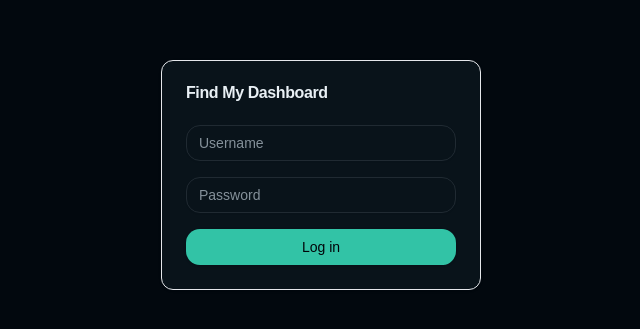
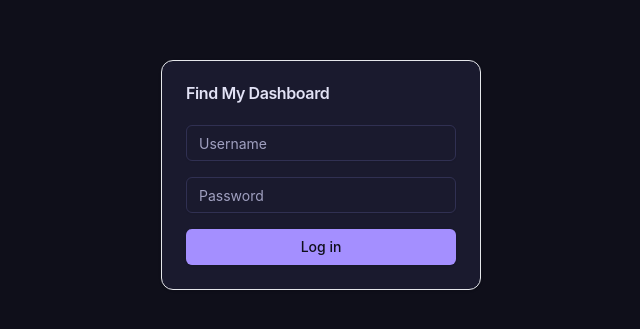
Before and after one commit to EduardoAlcaria/Kagein, a React (Vite) app in the folder react-frontend/: page /login in a window 1280 px wide. Shown: the part 225-554 px from the top of the page, without its empty margins (319-959 px from the left). Built offline with nearby package versions, Linux system fonts and the light colour scheme.

Commit message:
Apply cosmic-night theme (tweakcn palette)

```diff
--- a/react-frontend/src/index.css
+++ b/react-frontend/src/index.css
@@ -3,67 +3,67 @@
 @tailwind utilities;
 
 :root {
-  --background: oklch(0.9813 0.0100 238.5069);
-  --foreground: oklch(0.1807 0.0207 239.8394);
+  --background: oklch(0.9730 0.0133 286.1503);
+  --foreground: oklch(0.3015 0.0572 282.4176);
   --card: oklch(1.0000 0 0);
-  --card-foreground: oklch(0.1807 0.0207 239.8394);
+  --card-foreground: oklch(0.3015 0.0572 282.4176);
   --popover: oklch(1.0000 0 0);
-  --popover-foreground: oklch(0.1807 0.0207 239.8394);
-  --primary: oklch(0.6236 0.1833 147.4139);
-  --primary-foreground: oklch(0.9813 0.0100 238.5069);
-  --secondary: oklch(0.9396 0.0204 243.4220);
-  --secondary-foreground: oklch(0.2791 0.0203 242.6079);
-  --muted: oklch(0.9396 0.0204 243.4220);
-  --muted-foreground: oklch(0.4501 0.0191 239.4931);
-  --accent: oklch(0.6999 0.1796 150.1066);
-  --accent-foreground: oklch(0.9813 0.0100 238.5069);
-  --destructive: oklch(0.6207 0.2306 24.9164);
-  --destructive-foreground: oklch(0.9813 0.0100 238.5069);
-  --border: oklch(0.8999 0.0196 240.7516);
-  --input: oklch(0.8999 0.0196 240.7516);
-  --ring: oklch(0.6236 0.1833 147.4139);
-  --sidebar: oklch(0.9813 0.0100 238.5069);
-  --sidebar-foreground: oklch(0.1807 0.0207 239.8394);
-  --sidebar-primary: oklch(0.6236 0.1833 147.4139);
-  --sidebar-primary-foreground: oklch(0.9813 0.0100 238.5069);
-  --sidebar-accent: oklch(0.6999 0.1796 150.1066);
-  --sidebar-accent-foreground: oklch(0.9813 0.0100 238.5069);
-  --sidebar-border: oklch(0.8999 0.0196 240.7516);
-  --sidebar-ring: oklch(0.6236 0.1833 147.4139);
-  --font-sans: Afacad, ui-sans-serif, sans-serif, system-ui;
-  --radius: 1rem;
+  --popover-foreground: oklch(0.3015 0.0572 282.4176);
+  --primary: oklch(0.5417 0.1790 288.0332);
+  --primary-foreground: oklch(1.0000 0 0);
+  --secondary: oklch(0.9174 0.0435 292.6901);
+  --secondary-foreground: oklch(0.4143 0.1039 288.1742);
+  --muted: oklch(0.9580 0.0133 286.1454);
+  --muted-foreground: oklch(0.5426 0.0465 284.7435);
+  --accent: oklch(0.9221 0.0373 262.1410);
+  --accent-foreground: oklch(0.3015 0.0572 282.4176);
+  --destructive: oklch(0.6861 0.2061 14.9941);
+  --destructive-foreground: oklch(1.0000 0 0);
+  --border: oklch(0.9115 0.0216 285.9625);
+  --input: oklch(0.9115 0.0216 285.9625);
+  --ring: oklch(0.5417 0.1790 288.0332);
+  --sidebar: oklch(0.9580 0.0133 286.1454);
+  --sidebar-foreground: oklch(0.3015 0.0572 282.4176);
+  --sidebar-primary: oklch(0.5417 0.1790 288.0332);
+  --sidebar-primary-foreground: oklch(1.0000 0 0);
+  --sidebar-accent: oklch(0.9221 0.0373 262.1410);
+  --sidebar-accent-foreground: oklch(0.3015 0.0572 282.4176);
+  --sidebar-border: oklch(0.9115 0.0216 285.9625);
+  --sidebar-ring: oklch(0.5417 0.1790 288.0332);
+  --font-sans: Inter, ui-sans-serif, sans-serif, system-ui;
+  --radius: 0.5rem;
 }
 
 .dark {
-  --background: oklch(0.1289 0.0199 238.9108);
-  --foreground: oklch(0.9513 0.0101 238.5127);
-  --card: oklch(0.1807 0.0207 239.8394);
-  --card-foreground: oklch(0.9513 0.0101 238.5127);
-  --popover: oklch(0.1807 0.0207 239.8394);
-  --popover-foreground: oklch(0.9513 0.0101 238.5127);
-  --primary: oklch(0.7357 0.1262 175.7246);
-  --primary-foreground: oklch(0.1004 0.0209 233.5083);
-  --secondary: oklch(0.2414 0.0196 239.1401);
-  --secondary-foreground: oklch(0.9513 0.0101 238.5127);
-  --muted: oklch(0.2414 0.0196 239.1401);
-  --muted-foreground: oklch(0.6499 0.0194 240.1577);
-  --accent: oklch(0.7357 0.1262 175.7246);
-  --accent-foreground: oklch(0.1004 0.0209 233.5083);
-  --destructive: oklch(0.6207 0.2306 24.9164);
-  --destructive-foreground: oklch(0.9813 0.0100 238.5069);
-  --border: oklch(0.3831 0.0628 176.2161);
-  --input: oklch(0.2791 0.0203 242.6079);
-  --ring: oklch(0.7174 0.1121 197.1767);
-  --sidebar: oklch(0.2050 0 0);
-  --sidebar-foreground: oklch(0.9850 0 0);
-  --sidebar-primary: oklch(0.4880 0.2430 264.3760);
-  --sidebar-primary-foreground: oklch(0.9850 0 0);
-  --sidebar-accent: oklch(0.2690 0 0);
-  --sidebar-accent-foreground: oklch(0.9850 0 0);
-  --sidebar-border: oklch(0.2750 0 0);
-  --sidebar-ring: oklch(0.4390 0 0);
-  --font-sans: Afacad, ui-sans-serif, sans-serif, system-ui;
-  --radius: 1rem;
+  --background: oklch(0.1743 0.0227 283.7998);
+  --foreground: oklch(0.9185 0.0257 285.8834);
+  --card: oklch(0.2284 0.0384 282.9324);
+  --card-foreground: oklch(0.9185 0.0257 285.8834);
+  --popover: oklch(0.2284 0.0384 282.9324);
+  --popover-foreground: oklch(0.9185 0.0257 285.8834);
+  --primary: oklch(0.7162 0.1597 290.3962);
+  --primary-foreground: oklch(0.1743 0.0227 283.7998);
+  --secondary: oklch(0.3139 0.0736 283.4591);
+  --secondary-foreground: oklch(0.8367 0.0849 285.9111);
+  --muted: oklch(0.2710 0.0621 281.4377);
+  --muted-foreground: oklch(0.7166 0.0462 285.1741);
+  --accent: oklch(0.3354 0.0828 280.9705);
+  --accent-foreground: oklch(0.9185 0.0257 285.8834);
+  --destructive: oklch(0.6861 0.2061 14.9941);
+  --destructive-foreground: oklch(1.0000 0 0);
+  --border: oklch(0.3261 0.0597 282.5832);
+  --input: oklch(0.3261 0.0597 282.5832);
+  --ring: oklch(0.7162 0.1597 290.3962);
+  --sidebar: oklch(0.2284 0.0384 282.9324);
+  --sidebar-foreground: oklch(0.9185 0.0257 285.8834);
+  --sidebar-primary: oklch(0.7162 0.1597 290.3962);
+  --sidebar-primary-foreground: oklch(0.1743 0.0227 283.7998);
+  --sidebar-accent: oklch(0.3354 0.0828 280.9705);
+  --sidebar-accent-foreground: oklch(0.9185 0.0257 285.8834);
+  --sidebar-border: oklch(0.3261 0.0597 282.5832);
+  --sidebar-ring: oklch(0.7162 0.1597 290.3962);
+  --font-sans: Inter, ui-sans-serif, sans-serif, system-ui;
+  --radius: 0.5rem;
 }
 
 body {
```
Also changed, not shown: 1 other file (tests, documents, lock files or other folders).
